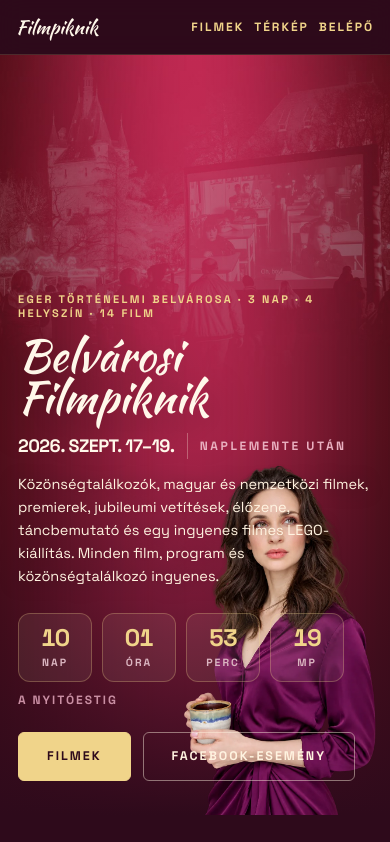
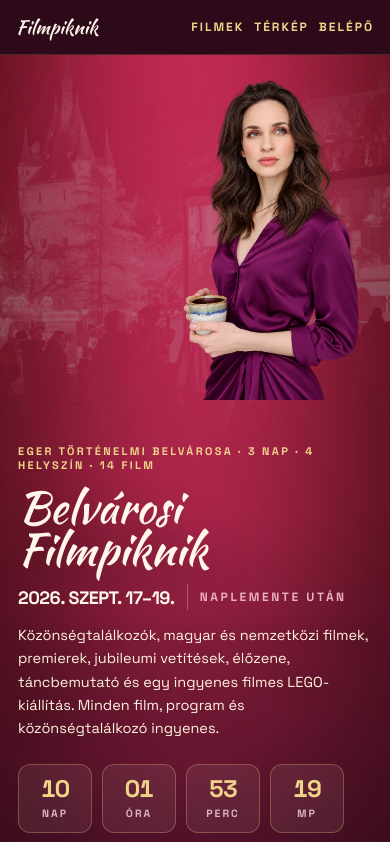
Before and after one commit to emp-eter/belvarosi_filmpiknik, a React (Vite) app: page / in a window 390 px wide. Shown: the top 842 px of the page. Built offline with nearby package versions, Linux system fonts and the light colour scheme.

Commit message:
Hero telefonon: portré a szövegblokk fölött, átfedés nélkül

```diff
--- a/src/sections/Hero.module.css
+++ b/src/sections/Hero.module.css
@@ -35,14 +35,28 @@
   pointer-events: none;
   user-select: none;
 }
-/* Az oldal egyetlen media query-je: telefonon a portré kisebb, hogy a szöveg
-   mellett elférjen. Szűrő, halványítás, elmosás nincs rajta. */
+/* Az oldal egyetlen media query-je: telefonon a portré nem a szöveg mögé kerül,
+   hanem a folyamban a szövegblokk fölé, jobbra igazítva. Szűrő nincs rajta. */
 @media (max-width: 640px) {
+  .hero {
+    flex-direction: column;
+    justify-content: flex-end;
+    align-items: stretch;
+  }
   .portrait {
-    height: min(50%, 400px);
-    max-width: 60vw;
+    position: relative;
+    right: auto;
+    bottom: auto;
+    align-self: flex-end;
+    height: min(38vh, 340px);
+    max-width: 78vw;
+    margin: clamp(24px, 6vw, 40px) var(--gutter-x) 0 0;
+  }
+  .content {
+    padding-top: 8px;
   }
 }
+
 .veil {
   position: absolute;
   inset: 0;
```
